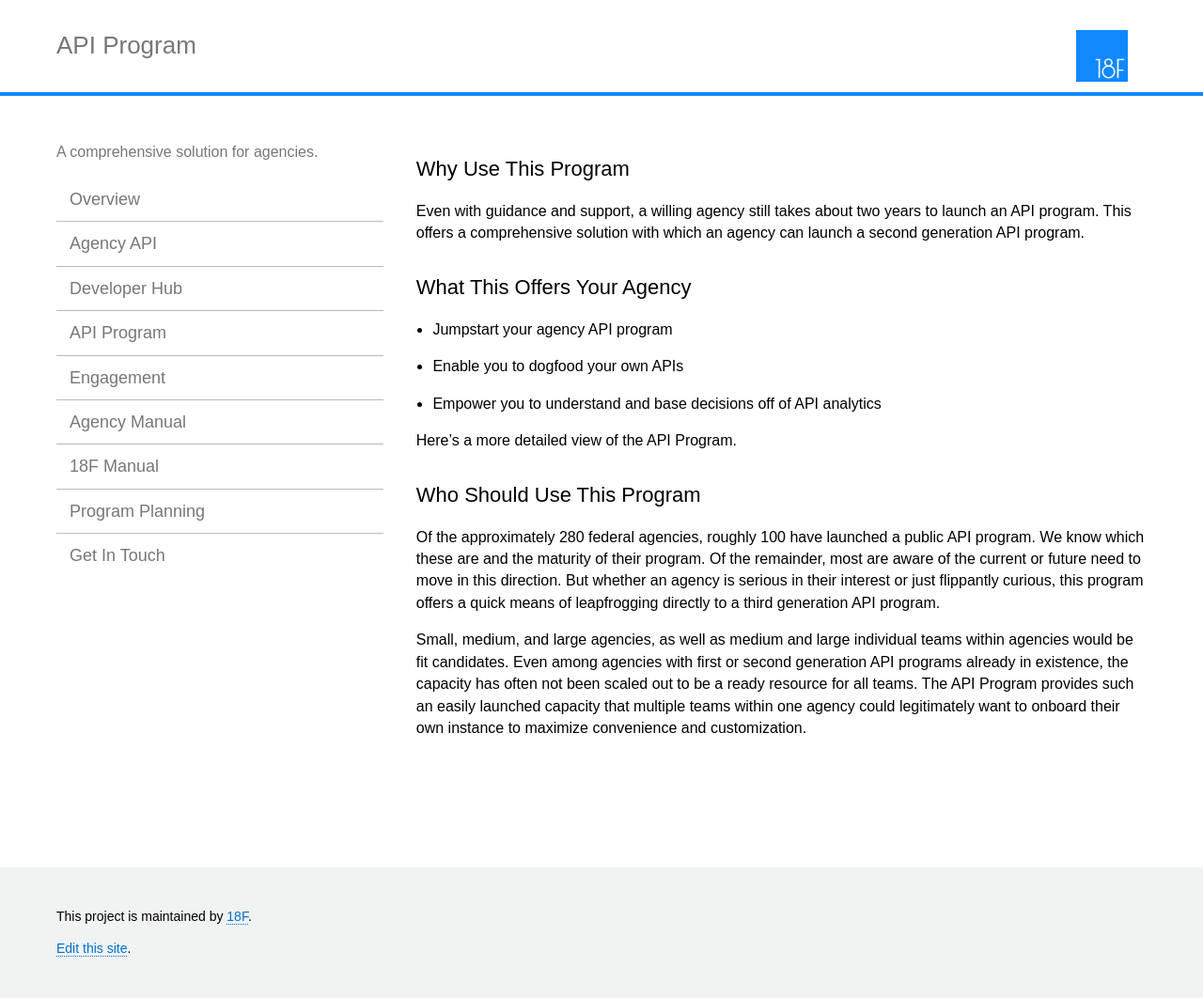
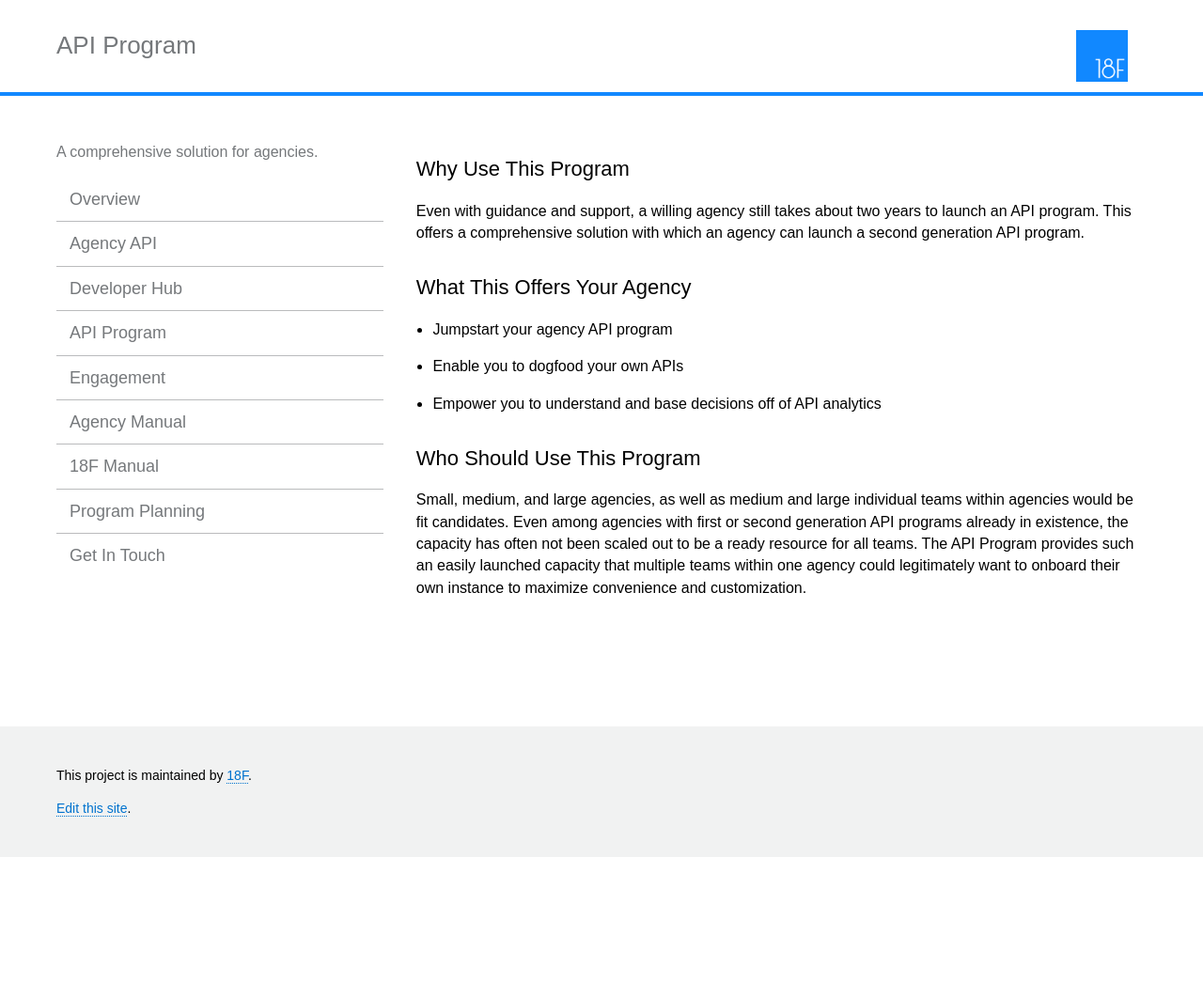
Before and after one commit to 18F/api-program, a Jekyll site: the page built from index.html, in a window 1280 px wide. Shown: the whole page at 94% size. Built offline with Jekyll 4.4.1, drawn with Linux system fonts in a browser that asks for light colours; after the commit the page ends 912 px from its top, so only the background shows below that.

Commit message:
lightening page

```diff
--- a/_includes/index.md
+++ b/_includes/index.md
@@ -6,10 +6,6 @@ Even with guidance and support, a willing agency still takes about two years to
 * Enable you to dogfood your own APIs
 * Empower you to understand and base decisions off of API analytics
 
-Here's a more detailed view of the API Program.
-
 ## Who Should Use This Program
 
-Of the approximately 280 federal agencies, roughly 100 have launched a public API program.   We know which these are and the maturity of their program.  Of the remainder, most are aware of the current or future need to move in this direction.  But whether an agency is serious in their interest or just flippantly curious, this program offers a quick means of leapfrogging directly to a third generation API program.
-
 Small, medium, and large agencies, as well as medium and large individual teams within agencies would be fit candidates.  Even among agencies with first or second generation API programs already in existence, the capacity has often not been scaled out to be a ready resource for all teams.  The API Program provides such an easily launched capacity that multiple teams within one agency could legitimately want to onboard their own instance to maximize convenience and customization.
```
